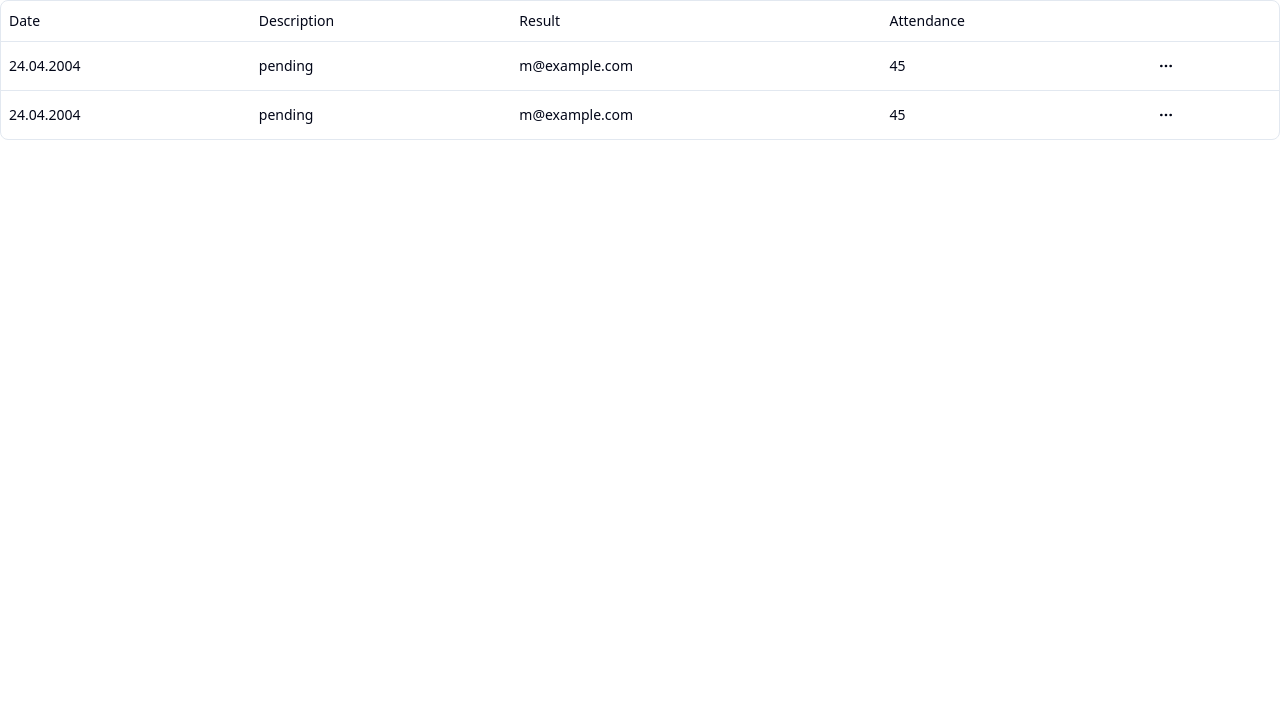
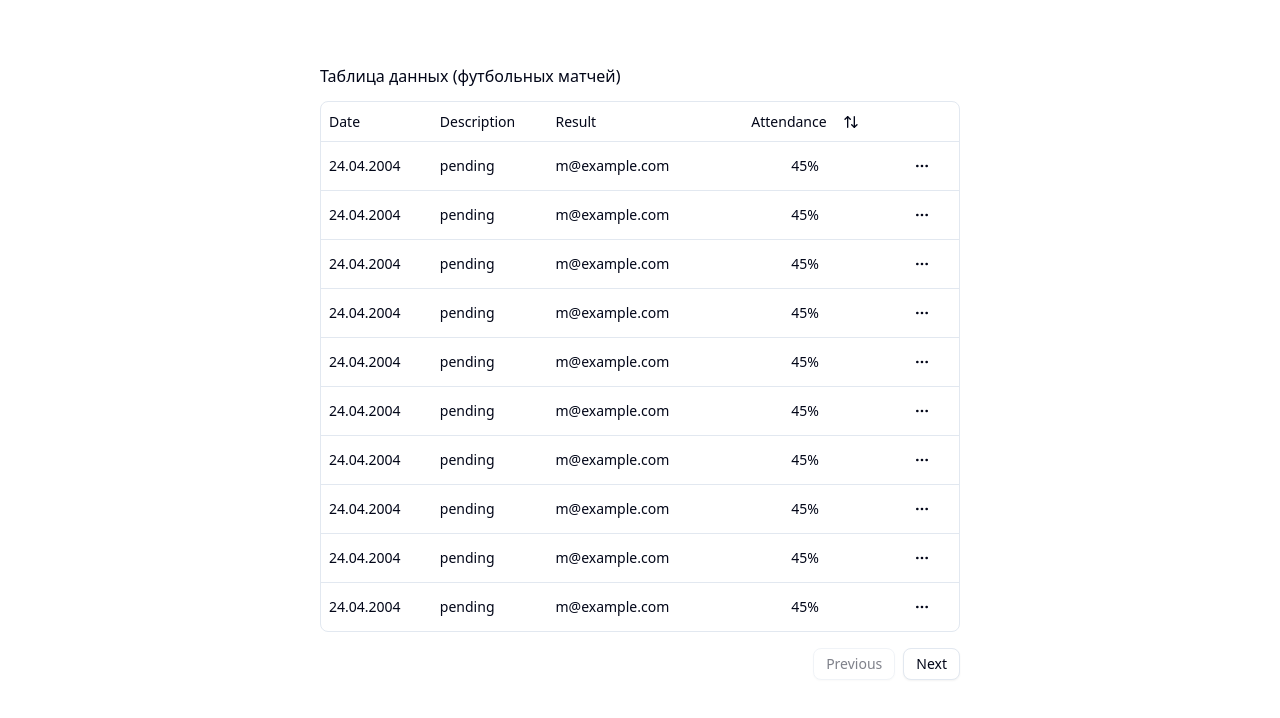
Before and after one commit to tRy-HaRd-tgn/vk, a React (Vite) app: page /result in a window 1280 px wide. Shown: the top 718 px of the page. Built offline with nearby package versions, Linux system fonts and the light colour scheme.

Commit message:
feat: add sorting to the table feat: configure columns

```diff
--- a/src/app/table/colums.tsx
+++ b/src/app/table/colums.tsx
@@ -1,7 +1,7 @@
 import { MatchesProps } from "../../types/matchesProps";
 import { ColumnDef } from "@tanstack/react-table";
 import { MoreHorizontal } from "lucide-react";
-
+import { ArrowUpDown } from "lucide-react";
 import { Button } from "@/components/ui/button";
 import {
   DropdownMenu,
@@ -26,13 +26,29 @@ export const columns: ColumnDef<MatchesProps>[] = [
   },
   {
     accessorKey: "attendance",
-    header: "Attendance",
+    header: ({ column }) => (
+      <div className="text-center">
+        <Button
+          style={{ cursor: "pointer" }}
+          variant="ghost"
+          onClick={() => column.toggleSorting(column.getIsSorted() === "asc")}
+        >
+          Attendance
+          <ArrowUpDown className="ml-2 h-4 w-4" />
+        </Button>
+      </div>
+    ),
+    cell: ({ row }) => {
+      const amount = parseFloat(row.getValue("attendance"));
+      const formatted = new Intl.NumberFormat("en-US", {}).format(amount);
+      return <div className="text-center font-medium">{formatted}%</div>;
+    },
   },
   {
     id: "actions",
     cell: ({ row }) => {
       console.log(row.original);
-      const payment = row.original;
+      const info = row.original;
 
       return (
         <DropdownMenu>
@@ -45,9 +61,9 @@ export const columns: ColumnDef<MatchesProps>[] = [
           <DropdownMenuContent style={{ width: "500px" }} align="end">
             <DropdownMenuLabel>Actions</DropdownMenuLabel>
             <DropdownMenuItem
-              onClick={() => navigator.clipboard.writeText(payment.id)}
+              onClick={() => navigator.clipboard.writeText(info.id)}
             >
-              Copy payment ID
+              Copy match ID
             </DropdownMenuItem>
             <DropdownMenuSeparator />
             <DropdownMenuItem>View customer</DropdownMenuItem>
--- a/src/app/table/data-table.tsx
+++ b/src/app/table/data-table.tsx
@@ -1,10 +1,13 @@
 import {
   ColumnDef,
   flexRender,
+  SortingState,
   getCoreRowModel,
   getPaginationRowModel,
+  getSortedRowModel,
   useReactTable,
 } from "@tanstack/react-table";
+import * as React from "react";
 import {
   Table,
   TableBody,
@@ -13,22 +16,31 @@ import {
   TableHeader,
   TableRow,
 } from "../../components/ui/table";
+import { Button } from "@/components/ui/button";
 interface DataTableProps<TData, TValue> {
   columns: ColumnDef<TData, TValue>[];
   data: TData[];
 }
+
 export function DataTable<TData, TValue>({
   columns,
   data,
 }: DataTableProps<TData, TValue>) {
+  const [sorting, setSorting] = React.useState<SortingState>([]);
   const table = useReactTable({
     data,
     columns,
     getCoreRowModel: getCoreRowModel(),
     getPaginationRowModel: getPaginationRowModel(),
+    onSortingChange: setSorting,
+    getSortedRowModel: getSortedRowModel(),
+    state: {
+      sorting,
+    },
   });
 
   return (
+    <div>
       <div className="rounded-md border">
         <Table>
           <TableHeader>
@@ -58,14 +70,20 @@ export function DataTable<TData, TValue>({
                 >
                   {row.getVisibleCells().map((cell) => (
                     <TableCell key={cell.id}>
-                    {flexRender(cell.column.columnDef.cell, cell.getContext())}
+                      {flexRender(
+                        cell.column.columnDef.cell,
+                        cell.getContext()
+                      )}
                     </TableCell>
                   ))}
                 </TableRow>
               ))
             ) : (
               <TableRow>
-              <TableCell colSpan={columns.length} className="h-24 text-center">
+                <TableCell
+                  colSpan={columns.length}
+                  className="h-24 text-center"
+                >
                   No results.
                 </TableCell>
               </TableRow>
@@ -73,5 +91,24 @@ export function DataTable<TData, TValue>({
           </TableBody>
         </Table>
       </div>
+      <div className="flex items-center justify-end space-x-2 py-4">
+        <Button
+          variant="outline"
+          size="sm"
+          onClick={() => table.previousPage()}
+          disabled={!table.getCanPreviousPage()}
+        >
+          Previous
+        </Button>
+        <Button
+          variant="outline"
+          size="sm"
+          onClick={() => table.nextPage()}
+          disabled={!table.getCanNextPage()}
+        >
+          Next
+        </Button>
+      </div>
+    </div>
   );
 }
--- a/src/app/table/data/index.ts
+++ b/src/app/table/data/index.ts
@@ -16,4 +16,316 @@ export const data: MatchesProps[] = [
     commands: ["газмяс", "ростов"],
     attendance: 45,
   },
+  {
+    id: "489e1d42",
+    date: "24.04.2004",
+    description: "pending",
+    result: "m@example.com",
+    commands: ["газмяс", "ростов"],
+    attendance: 45,
+  },
+  {
+    id: "489e1d42",
+    date: "24.04.2004",
+    description: "pending",
+    result: "m@example.com",
+    commands: ["газмяс", "ростов"],
+    attendance: 45,
+  },
+  {
+    id: "489e1d42",
+    date: "24.04.2004",
+    description: "pending",
+    result: "m@example.com",
+    commands: ["газмяс", "ростов"],
+    attendance: 45,
+  },
+  {
+    id: "489e1d42",
+    date: "24.04.2004",
+    description: "pending",
+    result: "m@example.com",
+    commands: ["газмяс", "ростов"],
+    attendance: 45,
+  },
+  {
+    id: "489e1d42",
+    date: "24.04.2004",
+    description: "pending",
+    result: "m@example.com",
+    commands: ["газмяс", "ростов"],
+    attendance: 45,
+  },
+  {
+    id: "489e1d42",
+    date: "24.04.2004",
+    description: "pending",
+    result: "m@example.com",
+    commands: ["газмяс", "ростов"],
+    attendance: 45,
+  },
+  {
+    id: "489e1d42",
+    date: "24.04.2004",
+    description: "pending",
+    result: "m@example.com",
+    commands: ["газмяс", "ростов"],
+    attendance: 45,
+  },
+  {
+    id: "489e1d42",
+    date: "24.04.2004",
+    description: "pending",
+    result: "m@example.com",
+    commands: ["газмяс", "ростов"],
+    attendance: 45,
+  },
+  {
+    id: "489e1d42",
+    date: "24.04.2004",
+    description: "pending",
+    result: "m@example.com",
+    commands: ["газмяс", "ростов"],
+    attendance: 45,
+  },
+  {
+    id: "489e1d42",
+    date: "24.04.2004",
+    description: "pending",
+    result: "m@example.com",
+    commands: ["газмяс", "ростов"],
+    attendance: 45,
+  },
+  {
+    id: "489e1d42",
+    date: "24.04.2004",
+    description: "pending",
+    result: "m@example.com",
+    commands: ["газмяс", "ростов"],
+    attendance: 45,
+  },
+  {
+    id: "489e1d42",
+    date: "24.04.2004",
+    description: "pending",
+    result: "m@example.com",
+    commands: ["газмяс", "ростов"],
+    attendance: 45,
+  },
+  {
+    id: "489e1d42",
+    date: "24.04.2004",
+    description: "pending",
+    result: "m@example.com",
+    commands: ["газмяс", "ростов"],
+    attendance: 45,
+  },
+  {
+    id: "489e1d42",
+    date: "24.04.2004",
+    description: "pending",
+    result: "m@example.com",
+    commands: ["газмяс", "ростов"],
+    attendance: 45,
+  },
+  {
+    id: "489e1d42",
+    date: "24.04.2004",
+    description: "pending",
+    result: "m@example.com",
+    commands: ["газмяс", "ростов"],
+    attendance: 45,
+  },
+  {
+    id: "489e1d42",
+    date: "24.04.2004",
+    description: "pending",
+    result: "m@example.com",
+    commands: ["газмяс", "ростов"],
+    attendance: 45,
+  },
+  {
+    id: "489e1d42",
+    date: "24.04.2004",
+    description: "pending",
+    result: "m@example.com",
+    commands: ["газмяс", "ростов"],
+    attendance: 45,
+  },
+  {
+    id: "489e1d42",
+    date: "24.04.2004",
+    description: "pending",
+    result: "m@example.com",
+    commands: ["газмяс", "ростов"],
+    attendance: 45,
+  },
+  {
+    id: "489e1d42",
+    date: "24.04.2004",
+    description: "pending",
+    result: "m@example.com",
+    commands: ["газмяс", "ростов"],
+    attendance: 45,
+  },
+  {
+    id: "489e1d42",
+    date: "24.04.2004",
+    description: "pending",
+    result: "m@example.com",
+    commands: ["газмяс", "ростов"],
+    attendance: 45,
+  },
+  {
+    id: "489e1d42",
+    date: "24.04.2004",
+    description: "pending",
+    result: "m@example.com",
+    commands: ["газмяс", "ростов"],
+    attendance: 45,
+  },
+  {
+    id: "489e1d42",
+    date: "24.04.2004",
+    description: "pending",
+    result: "m@example.com",
+    commands: ["газмяс", "ростов"],
+    attendance: 45,
+  },
+  {
+    id: "489e1d42",
+    date: "24.04.2004",
+    description: "pending",
+    result: "m@example.com",
+    commands: ["газмяс", "ростов"],
+    attendance: 45,
+  },
+  {
+    id: "489e1d42",
+    date: "24.04.2004",
+    description: "pending",
+    result: "m@example.com",
+    commands: ["газмяс", "ростов"],
+    attendance: 45,
+  },
+  {
+    id: "489e1d42",
+    date: "24.04.2004",
+    description: "pending",
+    result: "m@example.com",
+    commands: ["газмяс", "ростов"],
+    attendance: 45,
+  },
+  {
+    id: "489e1d42",
+    date: "24.04.2004",
+    description: "pending",
+    result: "m@example.com",
+    commands: ["газмяс", "ростов"],
+    attendance: 45,
+  },
+  {
+    id: "489e1d42",
+    date: "24.04.2004",
+    description: "pending",
+    result: "m@example.com",
+    commands: ["газмяс", "ростов"],
+    attendance: 45,
+  },
+  {
+    id: "489e1d42",
+    date: "24.04.2004",
+    description: "pending",
+    result: "m@example.com",
+    commands: ["газмяс", "ростов"],
+    attendance: 45,
+  },
+  {
+    id: "489e1d42",
+    date: "24.04.2004",
+    description: "pending",
+    result: "m@example.com",
+    commands: ["газмяс", "ростов"],
+    attendance: 45,
+  },
+  {
+    id: "489e1d42",
+    date: "24.04.2004",
+    description: "pending",
+    result: "m@example.com",
+    commands: ["газмяс", "ростов"],
+    attendance: 45,
+  },
+  {
+    id: "489e1d42",
+    date: "24.04.2004",
+    description: "pending",
+    result: "m@example.com",
+    commands: ["газмяс", "ростов"],
+    attendance: 45,
+  },
+  {
+    id: "489e1d42",
+    date: "24.04.2004",
+    description: "pending",
+    result: "m@example.com",
+    commands: ["газмяс", "ростов"],
+    attendance: 45,
+  },
+  {
+    id: "489e1d42",
+    date: "24.04.2004",
+    description: "pending",
+    result: "m@example.com",
+    commands: ["газмяс", "ростов"],
+    attendance: 45,
+  },
+  {
+    id: "489e1d42",
+    date: "24.04.2004",
+    description: "pending",
+    result: "m@example.com",
+    commands: ["газмяс", "ростов"],
+    attendance: 45,
+  },
+  {
+    id: "489e1d42",
+    date: "24.04.2004",
+    description: "pending",
+    result: "m@example.com",
+    commands: ["газмяс", "ростов"],
+    attendance: 45,
+  },
+  {
+    id: "489e1d42",
+    date: "24.04.2004",
+    description: "pending",
+    result: "m@example.com",
+    commands: ["газмяс", "ростов"],
+    attendance: 55,
+  },
+  {
+    id: "489e1d42",
+    date: "24.04.2004",
+    description: "pending",
+    result: "m@example.com",
+    commands: ["газмяс", "ростов"],
+    attendance: 65,
+  },
+  {
+    id: "489e1d42",
+    date: "24.04.2004",
+    description: "pending",
+    result: "m@example.com",
+    commands: ["газмяс", "ростов"],
+    attendance: 45,
+  },
+  {
+    id: "489e1d42",
+    date: "24.04.2004",
+    description: "pending",
+    result: "m@example.com",
+    commands: ["газмяс", "ростов"],
+    attendance: 45,
+  },
 ];
--- a/src/app/table/index.tsx
+++ b/src/app/table/index.tsx
@@ -6,7 +6,8 @@ function Result() {
   return (
     <div className={styles.container}>
       <div className={styles.tableContent}>
-        <DataTable columns={columns} data={data}></DataTable>
+        <h1 className={styles.heading}>Таблица данных (футбольных матчей)</h1>
+        <DataTable columns={columns} data={data} />
       </div>
     </div>
   );
--- a/src/app/table/styles.module.scss
+++ b/src/app/table/styles.module.scss
@@ -3,6 +3,16 @@
   display: flex;
   flex-direction: column;
   height: fit-content;
+  align-items: center;
 }
 .tableContent {
+  width: 50%;
+  margin-top: 5%;
+  display: flex;
+  flex-direction: column;
+  justify-content: center;
 }
+.heading {
+  margin-bottom: 2%;
+  font-weight: 500;
+}
--- a/src/components/sliderItem/index.tsx
+++ b/src/components/sliderItem/index.tsx
@@ -1,9 +1,12 @@
 import { SliderProps } from "../../types/sliderProps";
+import styles from "./styles.module.scss";
 export const SliderItem = ({ name, url, key }: SliderProps) => {
   return (
     <div key={key}>
       <h3>{name}</h3>
-      <a href={url}>{url}</a>
+      <a className={styles.a} href={url}>
+        {url}
+      </a>
     </div>
   );
 };
--- /dev/null
+++ b/src/components/sliderItem/styles.module.scss
@@ -0,0 +1,3 @@
+.a:hover {
+  text-decoration: underline;
+}
```
Lines whose indentation alone changed are shown as unchanged.
